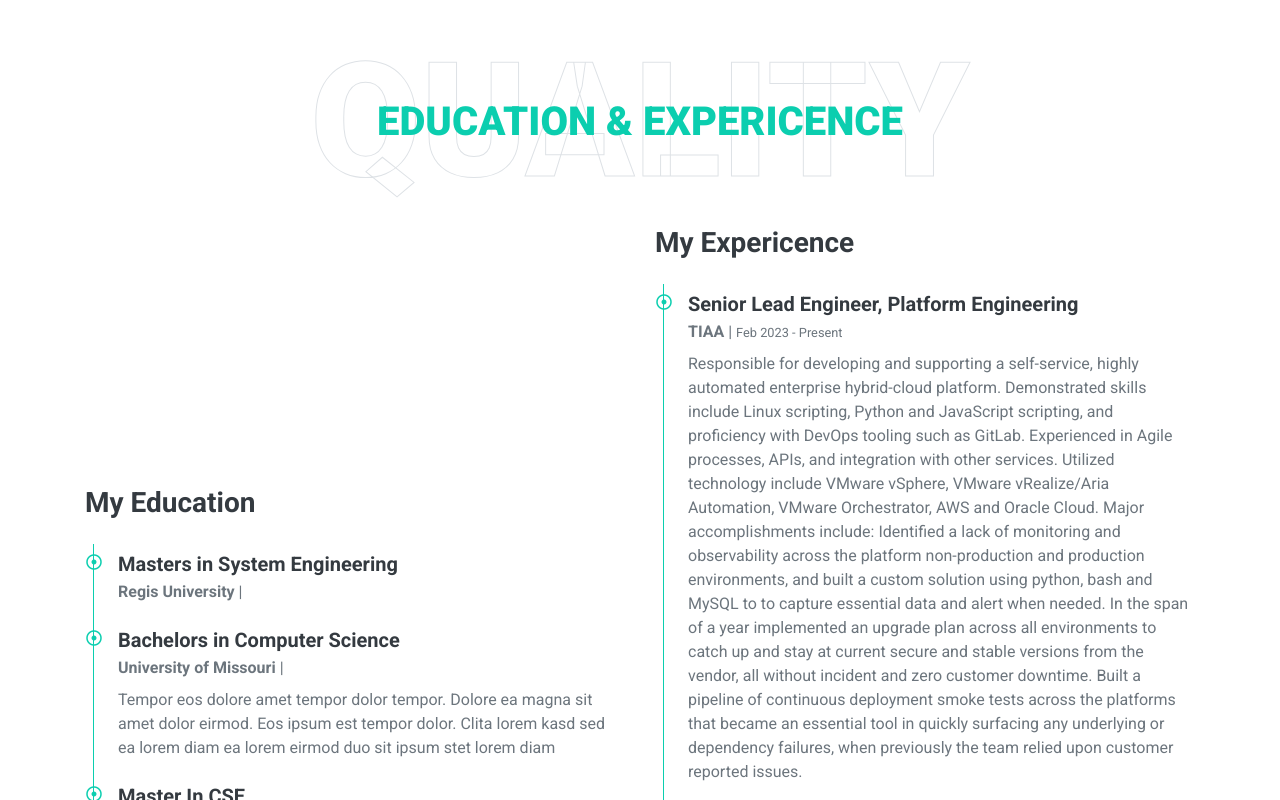
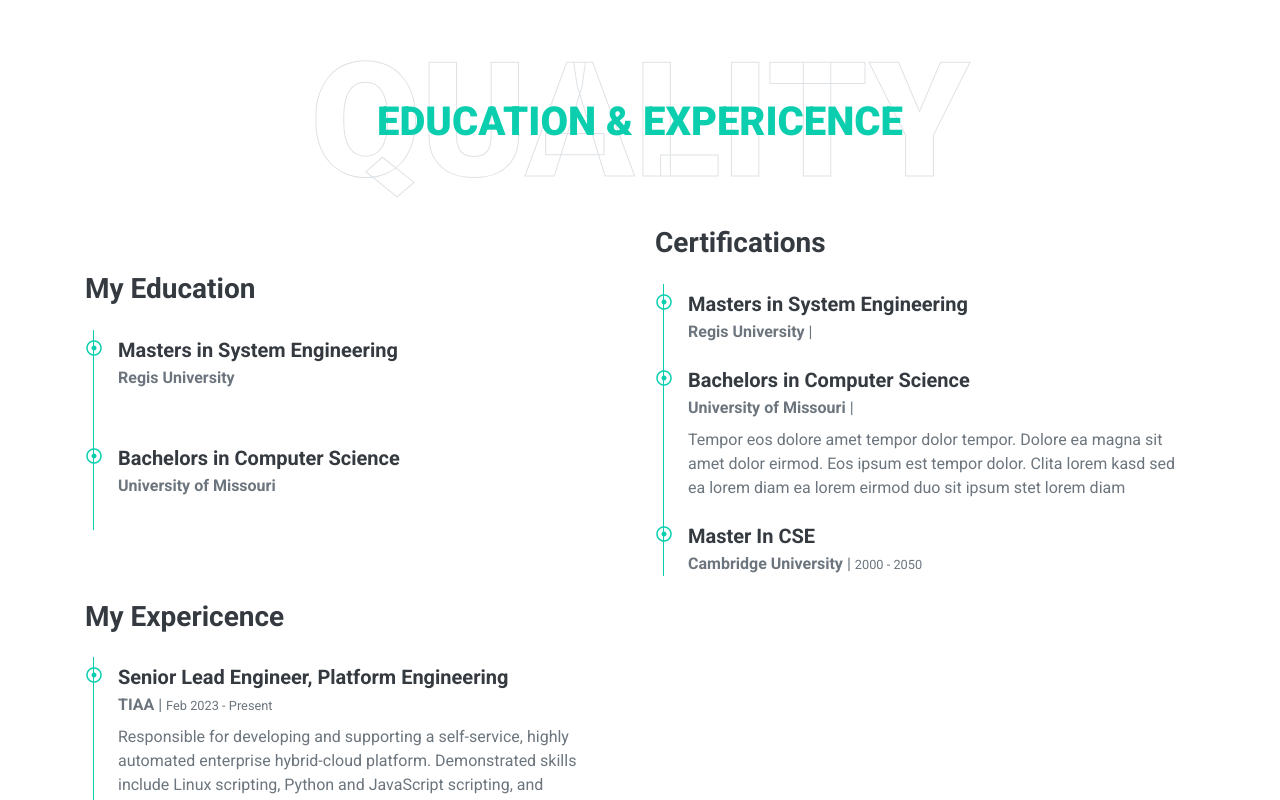
Before and after one commit to jasper9/staticweb_s3-joshsthings, a plain HTML site: page public/index.html in a window 1280 px wide. Shown: the part 1611-2411 px from the top of the page. Drawn offline with nearby package versions, Linux system fonts and the light colour scheme.

Commit message:
Update index.html

```diff
--- a/public/index.html
+++ b/public/index.html
@@ -138,6 +138,24 @@
             <div class="row align-items-center">
                 <div class="col-lg-6">
                     <h3 class="mb-4">My Education</h3>
+                    <div class="border-left border-primary pt-2 pl-4 ml-2">
+                        <div class="position-relative mb-4">
+                            <i class="far fa-dot-circle text-primary position-absolute" style="top: 2px; left: -32px;"></i>
+                            <h5 class="font-weight-bold mb-1">Masters in System Engineering</h5>
+                            <p class="mb-2"><strong>Regis University</strong></p>
+                            <p>&nbsp;</p>
+                        </div>
+                        <div class="position-relative mb-4">
+                            <i class="far fa-dot-circle text-primary position-absolute" style="top: 2px; left: -32px;"></i>
+                            <h5 class="font-weight-bold mb-1">Bachelors in Computer Science</h5>
+                            <p class="mb-2"><strong>University of Missouri</strong></p>
+                            <p>&nbsp;</p>
+                        </div>
+
+                    </div>
+                </div>
+                <div class="col-lg-6">
+                    <h3 class="mb-4">Certifications</h3>
                     <div class="border-left border-primary pt-2 pl-4 ml-2">
                         <div class="position-relative mb-4">
                             <i class="far fa-dot-circle text-primary position-absolute" style="top: 2px; left: -32px;"></i>
```
